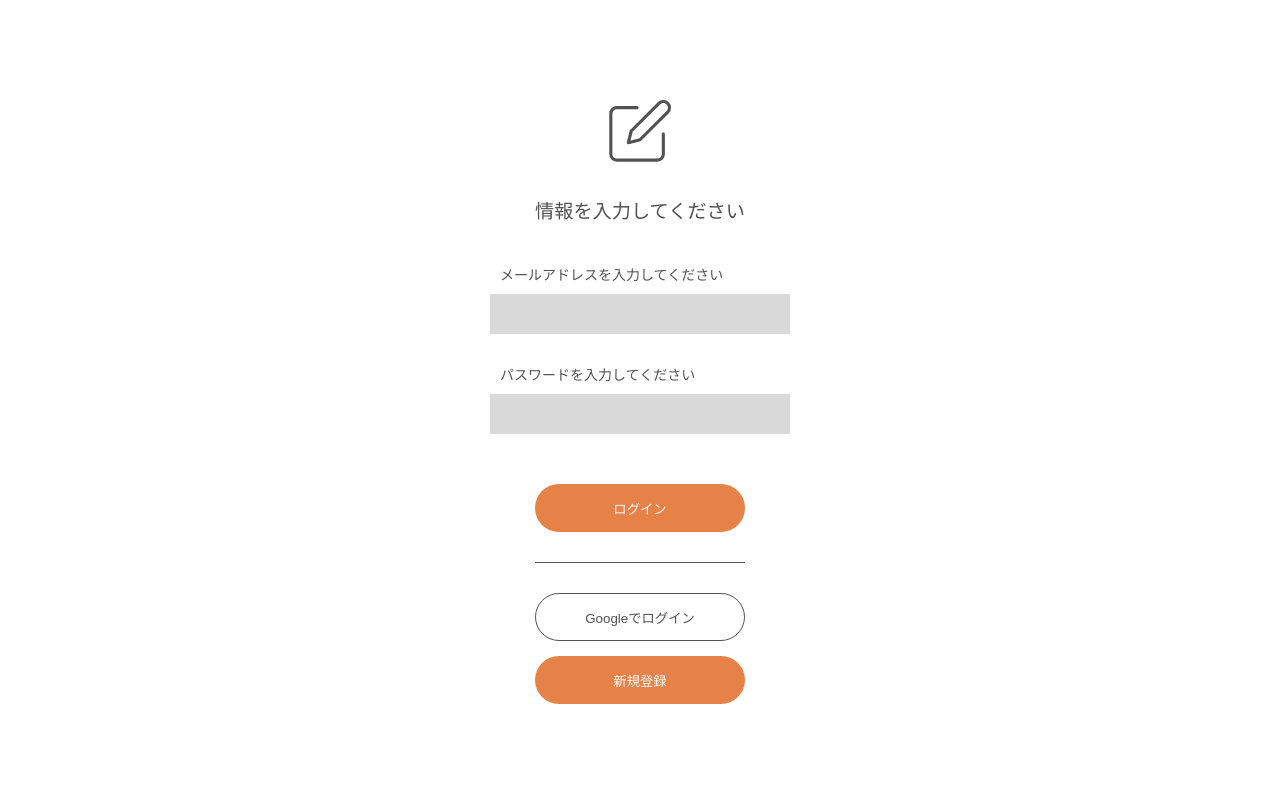
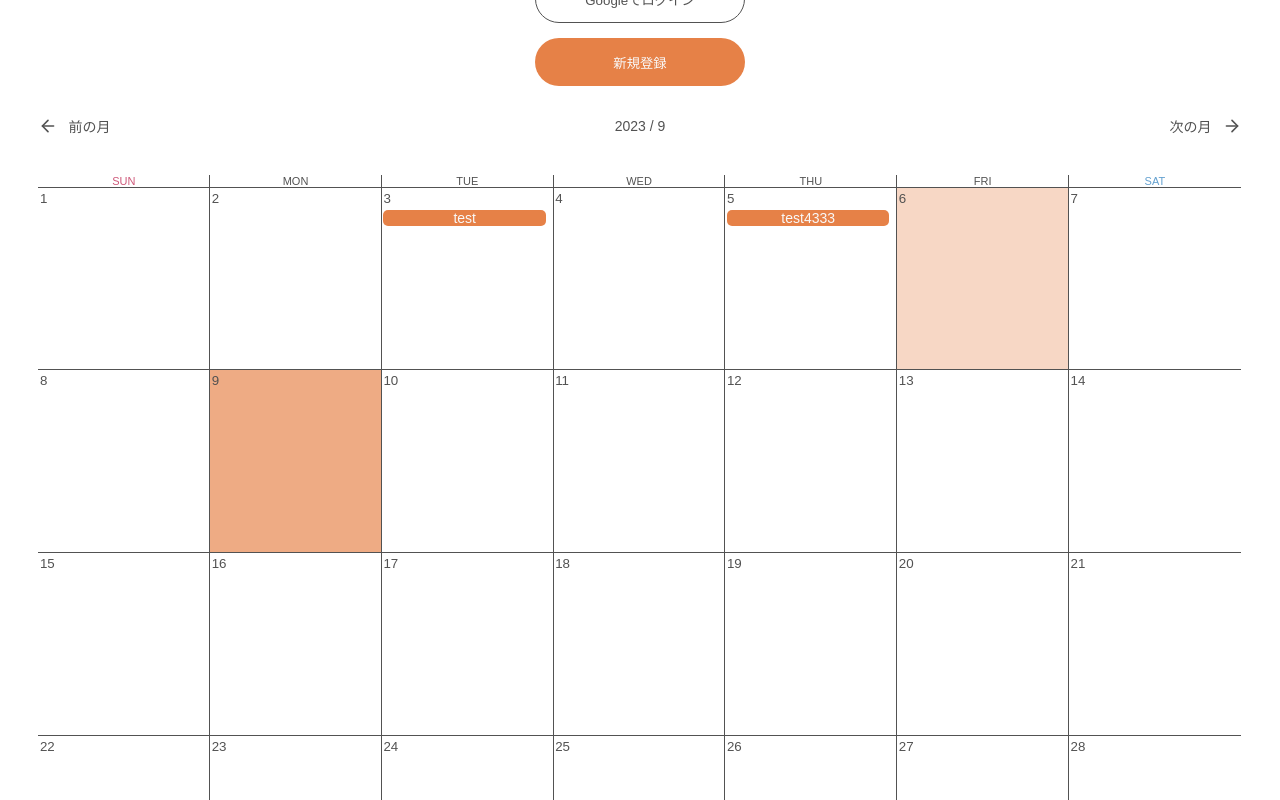
Before and after one commit to LiT-15th-geek/master, a Next.js app in the folder front/app/: page / in a window 1280 px wide. Built offline with nearby package versions, Linux system fonts and the light colour scheme; no server answers.

Commit message:
feature/#47

```diff
--- /dev/null
+++ b/front/app/src/components/common/Calendar.tsx
@@ -0,0 +1,166 @@
+import React, { useEffect, useState } from "react";
+import Image from "next/image";
+
+const getCountDay = (year: number, month: number) => {
+  return new Date(year, month, 0).getDate();
+};
+const DATE = ["SUN", "MON", "TUE", "WED", "THU", "FRI", "SAT"];
+
+type Event = {
+  id: number;
+  title: string;
+};
+type Props = {
+  books: { day: number; opacity?: string; event?: Event }[];
+};
+
+export const Calendar = (props: Props) => {
+  const { books } = props;
+  const [year, setYear] = useState(new Date().getFullYear());
+  const [month, setMonth] = useState(new Date().getMonth());
+  const [dayCount, setDayCount] = useState(getCountDay(year, month));
+  const handleIncrementMonth = () => {
+    if (month === 12) {
+      setDayCount(getCountDay(year + 1, 1));
+      setYear((prevState) => prevState + 1);
+      setMonth(1);
+      return;
+    }
+    setDayCount(getCountDay(year, month + 1));
+    setMonth((prevState) => prevState + 1);
+  };
+  const handleDecrementMonth = () => {
+    if (month === 1) {
+      setDayCount(getCountDay(year - 1, 12));
+      setYear((prevState) => prevState - 1);
+      setMonth(12);
+      return;
+    }
+    setDayCount(getCountDay(year, month - 1));
+    setMonth((prevState) => prevState - 1);
+  };
+  const filterColors = books.filter((book) => book.opacity);
+  const handleFilterColor = (index: number) => {
+    return filterColors.find((book) => book.day == index);
+  };
+
+  return (
+    <div style={{ minWidth: "100vw" }}>
+      <div
+        style={{
+          display: "flex",
+          justifyContent: "space-between",
+          alignItems: "center",
+          padding: "0 3vw",
+        }}
+      >
+        <div
+          style={{ display: "flex", alignItems: "center", gap: "10px" }}
+          onClick={handleDecrementMonth}
+        >
+          <Image
+            src={"/image/lastmonth.svg"}
+            width={20}
+            height={20}
+            alt="left"
+          />
+          <p>前の月</p>
+        </div>
+        <p>
+          {year} / {month}
+        </p>
+        <div
+          style={{ display: "flex", alignItems: "center", gap: "10px" }}
+          onClick={handleIncrementMonth}
+        >
+          <p>次の月</p>
+          <Image
+            src={"/image/nextmonth.svg"}
+            width={20}
+            height={20}
+            alt="left"
+          />
+        </div>
+      </div>
+      <div style={{ display: "flex", flexWrap: "wrap", padding: "3vw" }}>
+        {DATE.map((date, index) => (
+          <div
+            key={index + 1}
+            style={{
+              width: "13.42vw",
+              display: "flex",
+              borderRight: (index + 1) % 7 !== 0 ? "1px solid #525252" : "none",
+            }}
+          >
+            <p
+              style={{
+                margin: "auto",
+                fontSize: "11px",
+                color:
+                  index == 0 ? "#CE5879" : index == 6 ? "#63A0CF" : "#525252",
+              }}
+            >
+              {date}
+            </p>
+          </div>
+        ))}
+        {[...Array(42)].map((_, index) => (
+          <div
+            key={index + 1}
+            style={{
+              background: `#E68147${
+                handleFilterColor(index + 1)
+                  ? handleFilterColor(index + 1)?.opacity
+                  : "00"
+              }`,
+              width: "13.42vw",
+              display: "flex",
+              height: "14.28vw",
+              borderTop: "1px solid #525252",
+              borderRight: (index + 1) % 7 !== 0 ? "1px solid #525252" : "none",
+            }}
+          >
+            <button
+              style={{
+                border: "none",
+                height: "fit-content",
+                margin: "3px 0 0 1.5px",
+                color: "#525252",
+                textAlign: "left",
+                width: "100%",
+                background: "transparent",
+              }}
+            >
+              {dayCount > index && index + 1}
+              {books.map(
+                (book) =>
+                  book.day == index + 1 &&
+                  book.event && (
+                    <p
+                      key={book.event.id}
+                      style={{
+                        background: "#E68147",
+                        color: "#f9f9f9",
+                        borderRadius: "5px",
+                        padding: "0 5px",
+                        maxWidth: "96%",
+                        minWidth: "96%",
+                        textAlign: "center",
+                        margin: "4px 0 0 0px",
+                        overflow: "hidden",
+                        whiteSpace: "nowrap",
+                        textOverflow: "ellipsis",
+                      }}
+                    >
+                      {book.event.title}
+                    </p>
+                  )
+              )}
+            </button>
+          </div>
+        ))}
+        <div style={{ width: "100%" }}></div>
+      </div>
+    </div>
+  );
+};
--- a/front/app/src/pages/index.tsx
+++ b/front/app/src/pages/index.tsx
@@ -7,6 +7,7 @@ import React, { use, useEffect, useState } from "react";
 import { useForm } from "react-hook-form";
 import Link from "next/link";
 import { useCustomRouter } from "@/hooks/useCustomRouter";
+import { Calendar } from "@/components/common/Calendar";
 
 type Inputs = {
   email: string;
@@ -56,7 +57,7 @@ const Login = () => {
 
   useEffect(() => {
     const loginCheck = async () => {
-      const result = await getCurrentUser()
+      const result = await getCurrentUser();
       if (result) {
         if (getQueryId) {
           routerPush(`/calendar/${getQueryId}`);
@@ -106,6 +107,15 @@ const Login = () => {
               新規登録
             </button>
           </div>
+          <Calendar
+            books={[
+              { day: 1 },
+              { day: 3, event: { id: 1, title: "test" } },
+              { day: 5, event: { id: 1, title: "test4333" } },
+              { day: 6, opacity: "50" },
+              { day: 9, opacity: "aa" },
+            ]}
+          />
         </div>
       </>
     </>
```
Also changed, not shown: front/app/public/image/lastmonth.svg (added), front/app/public/image/nextmonth.svg (added).
